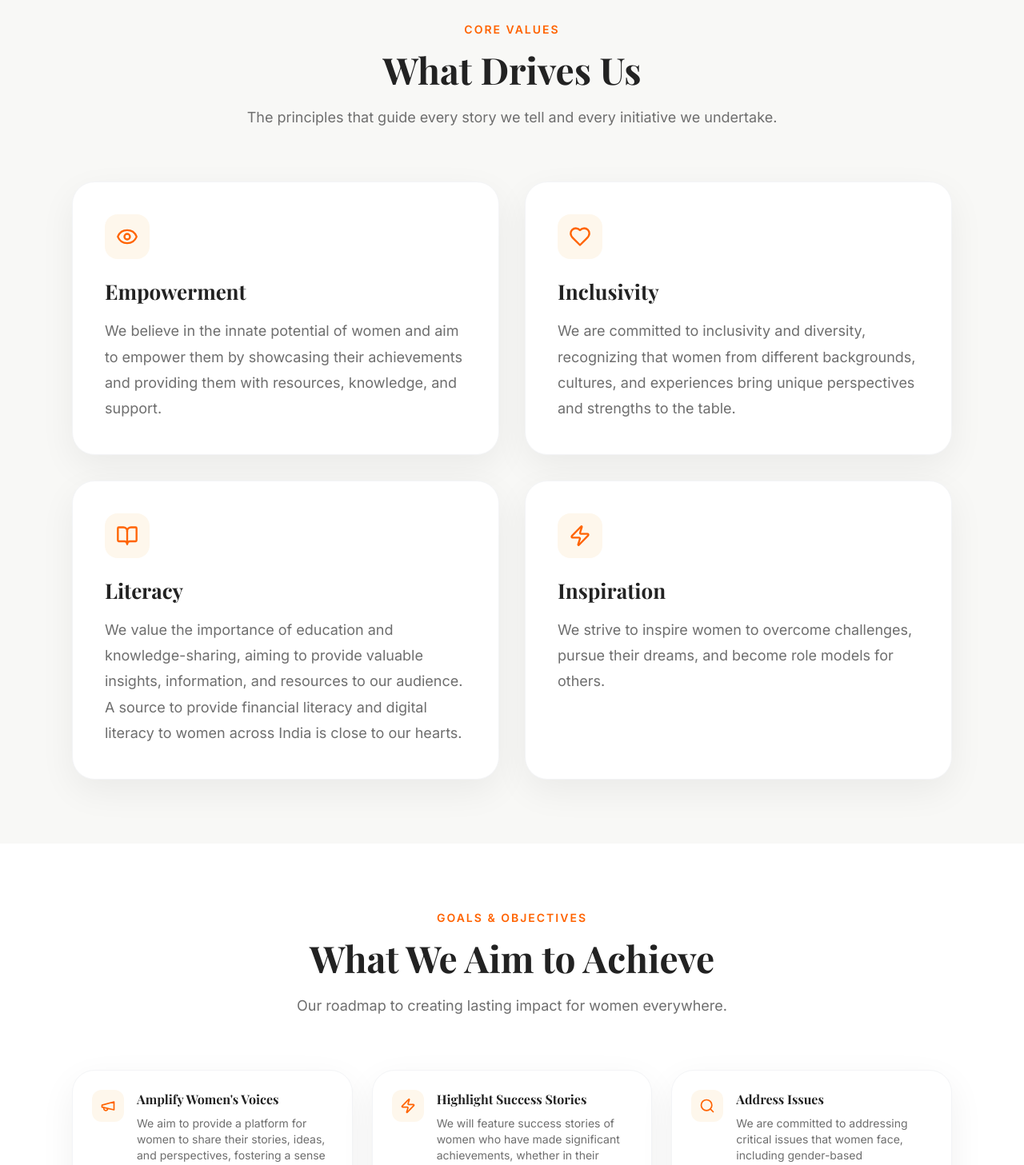
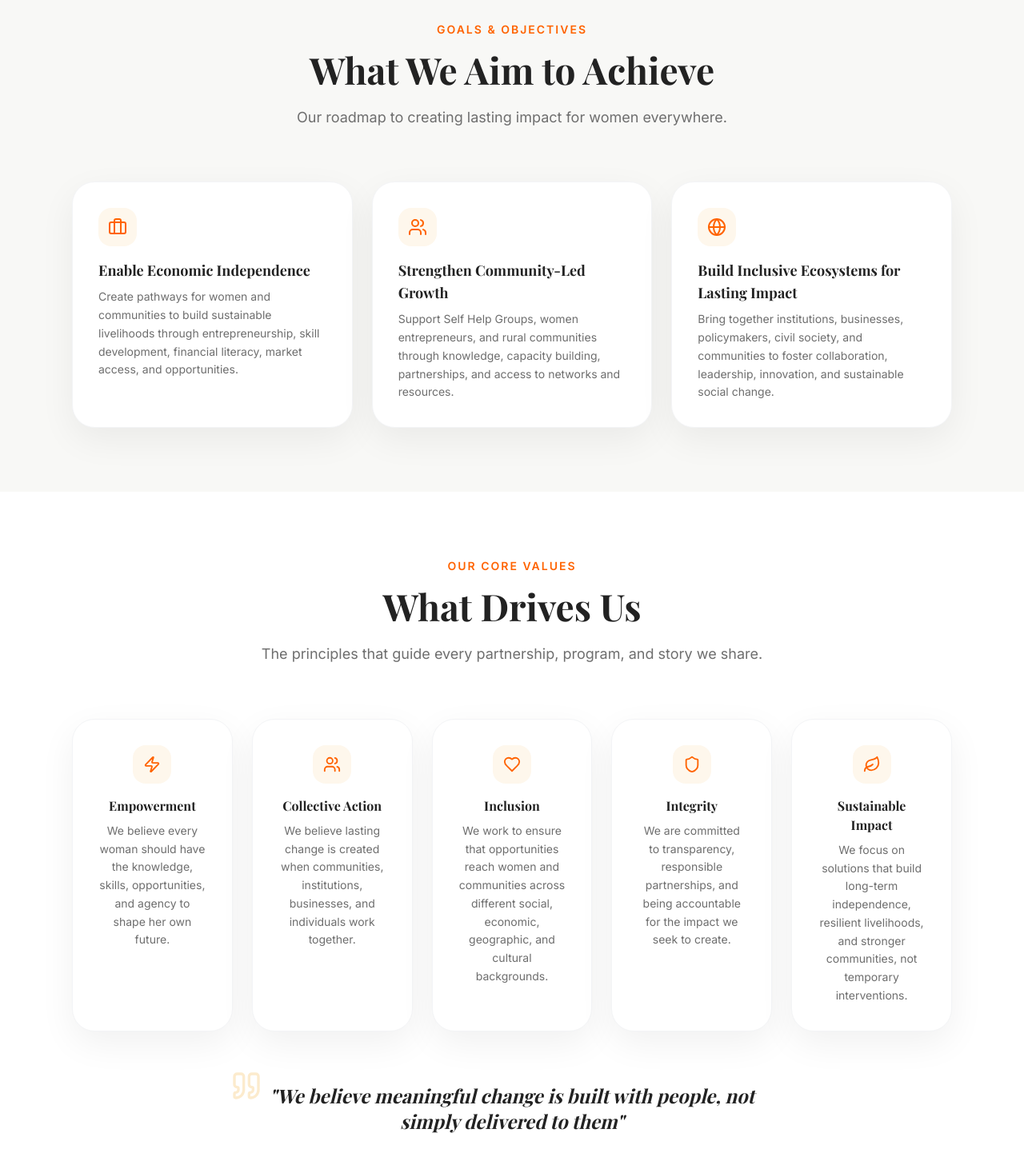
Before and after one commit to SarthakVaishampayan/RavivarVichar, a React (Vite) app in the folder apps/client/: page /about in a window 1280 px wide. Shown: the part 2200-3657 px from the top of the page at 80% size. Built offline with nearby package versions, Linux system fonts and the light colour scheme.

Commit message:
updated our core value and

```diff
--- a/apps/client/src/pages/About.jsx
+++ b/apps/client/src/pages/About.jsx
@@ -5,7 +5,7 @@ import PageLayout from '../components/layout/PageLayout';
 import SectionHeading from '../components/shared/SectionHeading';
 import FloatingDots from '../components/shared/FloatingDots';
 import Button from '../components/shared/Button';
-import { Eye, Heart, BookOpen, Zap, Users, Globe, Newspaper, Monitor, Calendar, Search, Megaphone } from 'lucide-react';
+import { Eye, Heart, BookOpen, Zap, Users, Globe, Newspaper, Monitor, Calendar, Search, Megaphone, Briefcase, Shield, Leaf, Quote } from 'lucide-react';
 
 const stats = [
   { number: '32+', label: 'Years of Publication' },
@@ -16,34 +16,36 @@ const stats = [
 
 const coreValues = [
   {
-    icon: Eye,
+    icon: Zap,
     title: 'Empowerment',
-    description: 'We believe in the innate potential of women and aim to empower them by showcasing their achievements and providing them with resources, knowledge, and support.',
+    description: 'We believe every woman should have the knowledge, skills, opportunities, and agency to shape her own future.',
+  },
+  {
+    icon: Users,
+    title: 'Collective Action',
+    description: 'We believe lasting change is created when communities, institutions, businesses, and individuals work together.',
   },
   {
     icon: Heart,
-    title: 'Inclusivity',
-    description: 'We are committed to inclusivity and diversity, recognizing that women from different backgrounds, cultures, and experiences bring unique perspectives and strengths to the table.',
+    title: 'Inclusion',
+    description: 'We work to ensure that opportunities reach women and communities across different social, economic, geographic, and cultural backgrounds.',
   },
   {
-    icon: BookOpen,
-    title: 'Literacy',
-    description: 'We value the importance of education and knowledge-sharing, aiming to provide valuable insights, information, and resources to our audience. A source to provide financial literacy and digital literacy to women across India is close to our hearts.',
+    icon: Shield,
+    title: 'Integrity',
+    description: 'We are committed to transparency, responsible partnerships, and being accountable for the impact we seek to create.',
   },
   {
-    icon: Zap,
-    title: 'Inspiration',
-    description: 'We strive to inspire women to overcome challenges, pursue their dreams, and become role models for others.',
+    icon: Leaf,
+    title: 'Sustainable Impact',
+    description: 'We focus on solutions that build long-term independence, resilient livelihoods, and stronger communities, not temporary interventions.',
   },
 ];
 
 const goals = [
-  { icon: Megaphone, title: "Amplify Women's Voices", description: 'We aim to provide a platform for women to share their stories, ideas, and perspectives, fostering a sense of community and solidarity.' },
-  { icon: Zap, title: 'Highlight Success Stories', description: 'We will feature success stories of women who have made significant achievements, whether in their personal lives, careers, or within self-help groups, to motivate and inspire others.' },
-  { icon: Search, title: 'Address Issues', description: 'We are committed to addressing critical issues that women face, including gender-based discrimination, economic disparities, healthcare, and education, by providing well-researched analysis and practical solutions.' },
-  { icon: BookOpen, title: 'Knowledge Hub', description: "We aspire to become a knowledge hub, offering resources, articles, and guides on a wide range of topics relevant to women's empowerment, financial independence, health, and well-being." },
-  { icon: Globe, title: 'Global Reach', description: 'We aim to expand our reach beyond India to encompass self-help groups of women from diverse cultures and backgrounds, fostering cross-cultural understanding and support.' },
-  { icon: Users, title: 'Collaboration', description: 'We will collaborate with organisations, experts, and influencers who share our mission and values to amplify our impact and reach.' },
+  { icon: Briefcase, title: 'Enable Economic Independence', description: 'Create pathways for women and communities to build sustainable livelihoods through entrepreneurship, skill development, financial literacy, market access, and opportunities.' },
+  { icon: Users, title: 'Strengthen Community-Led Growth', description: 'Support Self Help Groups, women entrepreneurs, and rural communities through knowledge, capacity building, partnerships, and access to networks and resources.' },
+  { icon: Globe, title: 'Build Inclusive Ecosystems for Lasting Impact', description: 'Bring together institutions, businesses, policymakers, civil society, and communities to foster collaboration, leadership, innovation, and sustainable social change.' },
 ];
 
 const initiatives = [
@@ -178,33 +180,8 @@ export default function About() {
           </div>
         </section>
 
-        {/* Core Values */}
-        <section id="our-values" className="section-md bg-surface-section">
-          <div className="container-content">
-            <SectionHeading
-              label="CORE VALUES"
-              title="What Drives Us"
-              description="The principles that guide every story we tell and every initiative we undertake."
-            />
-            <div className="grid grid-cols-1 md:grid-cols-2 gap-8 mt-16">
-              {coreValues.map((item) => {
-                const Icon = item.icon;
-                return (
-                  <div key={item.title} className="card p-8 lg:p-10">
-                    <div className="inline-flex h-14 w-14 items-center justify-center rounded-2xl bg-primary-50 text-primary-500 mb-6">
-                      <Icon size={28} />
-                    </div>
-                    <h3 className="text-card font-heading font-bold text-ink-primary mb-4">{item.title}</h3>
-                    <p className="text-body text-ink-secondary">{item.description}</p>
-                  </div>
-                );
-              })}
-            </div>
-          </div>
-        </section>
-
         {/* Goals & Objectives */}
-        <section id="our-goals" className="section-md bg-surface-white">
+        <section id="our-goals" className="section-md bg-surface-section">
           <div className="container-content">
             <SectionHeading
               label="GOALS & OBJECTIVES"
@@ -215,19 +192,53 @@ export default function About() {
               {goals.map((item) => {
                 const Icon = item.icon;
                 return (
-                  <div key={item.title} className="card-hover p-6">
-                    <div className="flex items-start gap-4">
-                      <div className="shrink-0 flex h-10 w-10 items-center justify-center rounded-xl bg-primary-50 text-primary-500">
-                        <Icon size={20} />
+                  <div key={item.title} className="card-hover p-6 lg:p-8">
+                    <div className="flex flex-col items-start gap-4">
+                      <div className="shrink-0 flex h-12 w-12 items-center justify-center rounded-2xl bg-primary-50 text-primary-500">
+                        <Icon size={24} />
                       </div>
                       <div>
-                        <h3 className="text-base font-bold font-heading text-ink-primary">{item.title}</h3>
-                        <p className="text-sm text-ink-secondary mt-2">{item.description}</p>
+                        <h3 className="text-lg font-bold font-heading text-ink-primary">{item.title}</h3>
+                        <p className="text-sm text-ink-secondary mt-2 leading-relaxed">{item.description}</p>
                       </div>
                     </div>
                   </div>
                 );
               })}
+            </div>
+          </div>
+        </section>
+
+        {/* Core Values */}
+        <section id="our-values" className="section-md bg-surface-white">
+          <div className="container-content">
+            <SectionHeading
+              label="OUR CORE VALUES"
+              title="What Drives Us"
+              description="The principles that guide every partnership, program, and story we share."
+            />
+            <div className="grid grid-cols-1 md:grid-cols-2 lg:grid-cols-5 gap-6 mt-16">
+              {coreValues.map((item) => {
+                const Icon = item.icon;
+                return (
+                  <div key={item.title} className="card-hover p-6 lg:p-8 text-center group">
+                    <div className="inline-flex h-12 w-12 items-center justify-center rounded-2xl bg-primary-50 text-primary-500 mb-4 group-hover:bg-primary-500 group-hover:text-white transition-all duration-300">
+                      <Icon size={22} />
+                    </div>
+                    <h3 className="text-base font-bold font-heading text-ink-primary mb-2 group-hover:text-primary-500 transition-colors duration-300">{item.title}</h3>
+                    <p className="text-sm text-ink-secondary leading-relaxed">{item.description}</p>
+                  </div>
+                );
+              })}
+            </div>
+            {/* Quote */}
+            <div className="mt-16 text-center max-w-2xl mx-auto">
+              <div className="relative">
+                <Quote size={40} className="text-primary-200 absolute -top-4 -left-4 opacity-50" />
+                <p className="text-xl lg:text-2xl font-heading font-bold text-ink-primary italic leading-relaxed">
+                  "We believe meaningful change is built with people, not simply delivered to them"
+                </p>
+              </div>
             </div>
           </div>
         </section>
@@ -269,7 +280,7 @@ export default function About() {
         </section>
 
         {/* Key Initiatives */}
-        <section className="section-md bg-surface-section">
+        <section className="section-md bg-surface-white">
           <div className="container-content">
             <SectionHeading
               label="KEY INITIATIVES"
@@ -298,7 +309,7 @@ export default function About() {
         </section>
 
         {/* Our History */}
-        <section id="our-history" className="section-md bg-surface-white">
+        <section id="our-history" className="section-md bg-surface-section">
           <div className="container-content">
             <SectionHeading
               label="OUR HISTORY"
@@ -335,7 +346,7 @@ export default function About() {
         </section>
 
         {/* Our Team */}
-        <section id="our-team" className="section-md bg-surface-section">
+        <section id="our-team" className="section-md bg-surface-white">
           <div className="container-content">
             <SectionHeading
               label="OUR TEAM"
```
